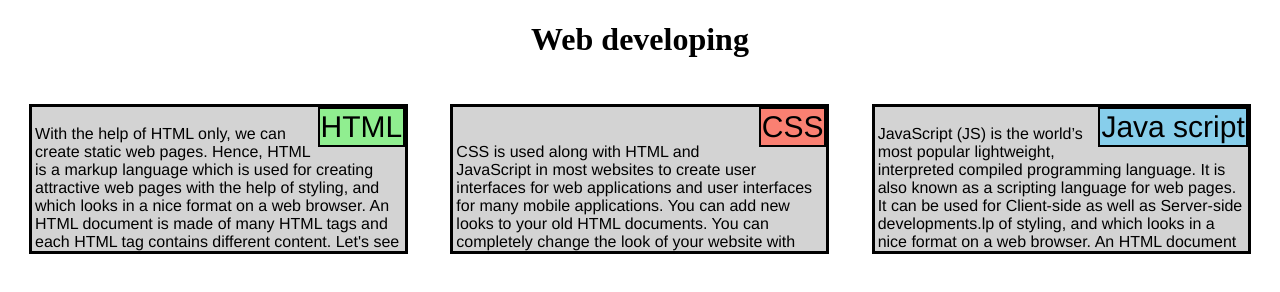
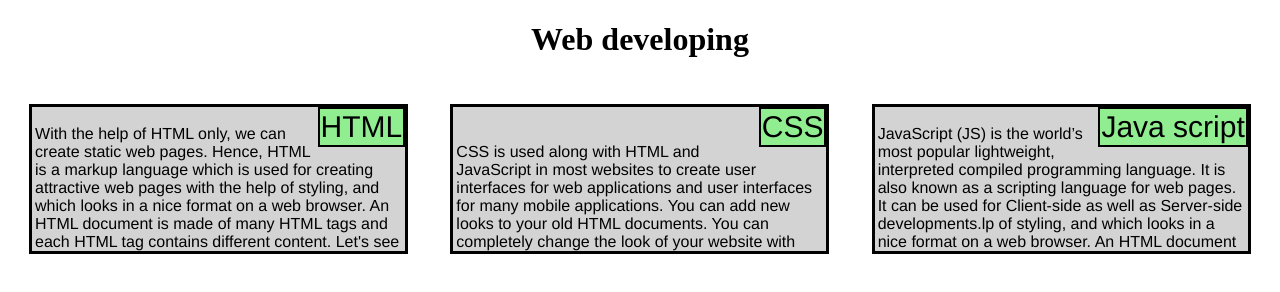
Before and after one commit to RKHariharan/-RKHariharan.githyb.io, a plain HTML site: page index.html in a window 1280 px wide. Drawn offline with Linux system fonts and the light colour scheme.

Commit message:
Update index.html

```diff
--- a/index.html
+++ b/index.html
@@ -5,14 +5,24 @@
 <meta name="viewport" content="width=device-width, initial-scale=1">
 <title>Responsive Layout</title>
 <link rel="stylesheet" href="style.css">
+<style>
+   span{
+  float: right;
+  font-size: 30px;
+  font-weight: 2px;
+  background-color: lightgreen;
+  border: 2px solid black;
+ padding: 1px;
+}
+</style>
 </head>
 <body>
 <h1>Web developing</h1>
 
 <div class="row">
-   <div class="col-lg-4 col-md-6"><p><span class="contentl" style="float: right;font-size: 30px;font-weight: 2px;background-color: lightgreen;border: 2px solid black; padding: 1px;">HTML</span><br>With the help of HTML only, we can create static web pages. Hence, HTML is a markup language which is used for creating attractive web pages with the help of styling, and which looks in a nice format on a web browser. An HTML document is made of many HTML tags and each HTML tag contains different content. Let's see a simple example of HTML.</p></div>
-   <div class="col-lg-4 col-md-6"><p><span style="float: right;font-size: 30px;font-weight: 2px;background-color: salmon;border: 2px solid black; padding: 1px;">CSS</span><br><br>CSS is used along with HTML and JavaScript in most websites to create user interfaces for web applications and user interfaces for many mobile applications. You can add new looks to your old HTML documents. You can completely change the look of your website with only a few changes in CSS code.</p></div>
-   <div class="col-lg-4 col-md-12"><p><span style="float: right;font-size: 30px;font-weight: 2px;background-color: skyblue;border: 2px solid black; padding: 1px;">Java script</span><br>JavaScript (JS) is the world’s most popular lightweight, interpreted compiled programming language. It is also known as a scripting language for web pages. It can be used for Client-side as well as Server-side developments.lp of styling, and which looks in a nice format on a web browser. An HTML document is made of many HTML tags and each HTML tag contains different content. Let's see a simple example  Internal JavaScript: We can add JS code directly to our HTML file by writing the code inside the </p></div>
+   <div class="col-lg-4 col-md-6"><p><span>HTML</span><br>With the help of HTML only, we can create static web pages. Hence, HTML is a markup language which is used for creating attractive web pages with the help of styling, and which looks in a nice format on a web browser. An HTML document is made of many HTML tags and each HTML tag contains different content. Let's see a simple example of HTML.</p></div>
+   <div class="col-lg-4 col-md-6"><p><span >CSS</span><br><br>CSS is used along with HTML and JavaScript in most websites to create user interfaces for web applications and user interfaces for many mobile applications. You can add new looks to your old HTML documents. You can completely change the look of your website with only a few changes in CSS code.</p></div>
+   <div class="col-lg-4 col-md-12"><p><span>Java script</span><br>JavaScript (JS) is the world’s most popular lightweight, interpreted compiled programming language. It is also known as a scripting language for web pages. It can be used for Client-side as well as Server-side developments.lp of styling, and which looks in a nice format on a web browser. An HTML document is made of many HTML tags and each HTML tag contains different content. Let's see a simple example  Internal JavaScript: We can add JS code directly to our HTML file by writing the code inside the </p></div>
 </div>
 
 </body>
```
